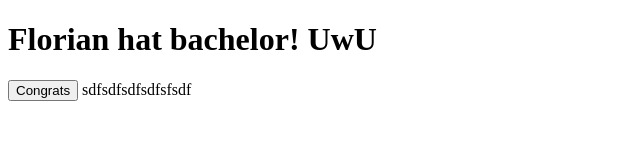
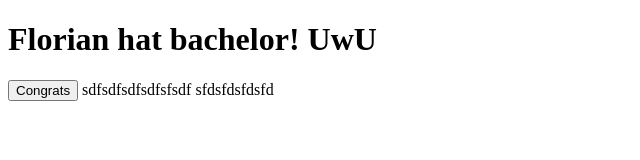
Before and after one commit to diezfx/diezfx.github.io, a plain HTML site: page index.html in a window 1280 px wide. Shown: the whole page, without its empty margins (0-640 px from the left). Drawn offline with Linux system fonts and the light colour scheme.

Commit message:
Update index.html

```diff
--- a/index.html
+++ b/index.html
@@ -14,3 +14,4 @@
 sdfsdfsdfsdfsfsdf
 
 <script>document.getElementById("congrats-button").addEventListener("click",()=> alert("voll korall!!"));</script>
+sfdsfdsfdsfd
```
